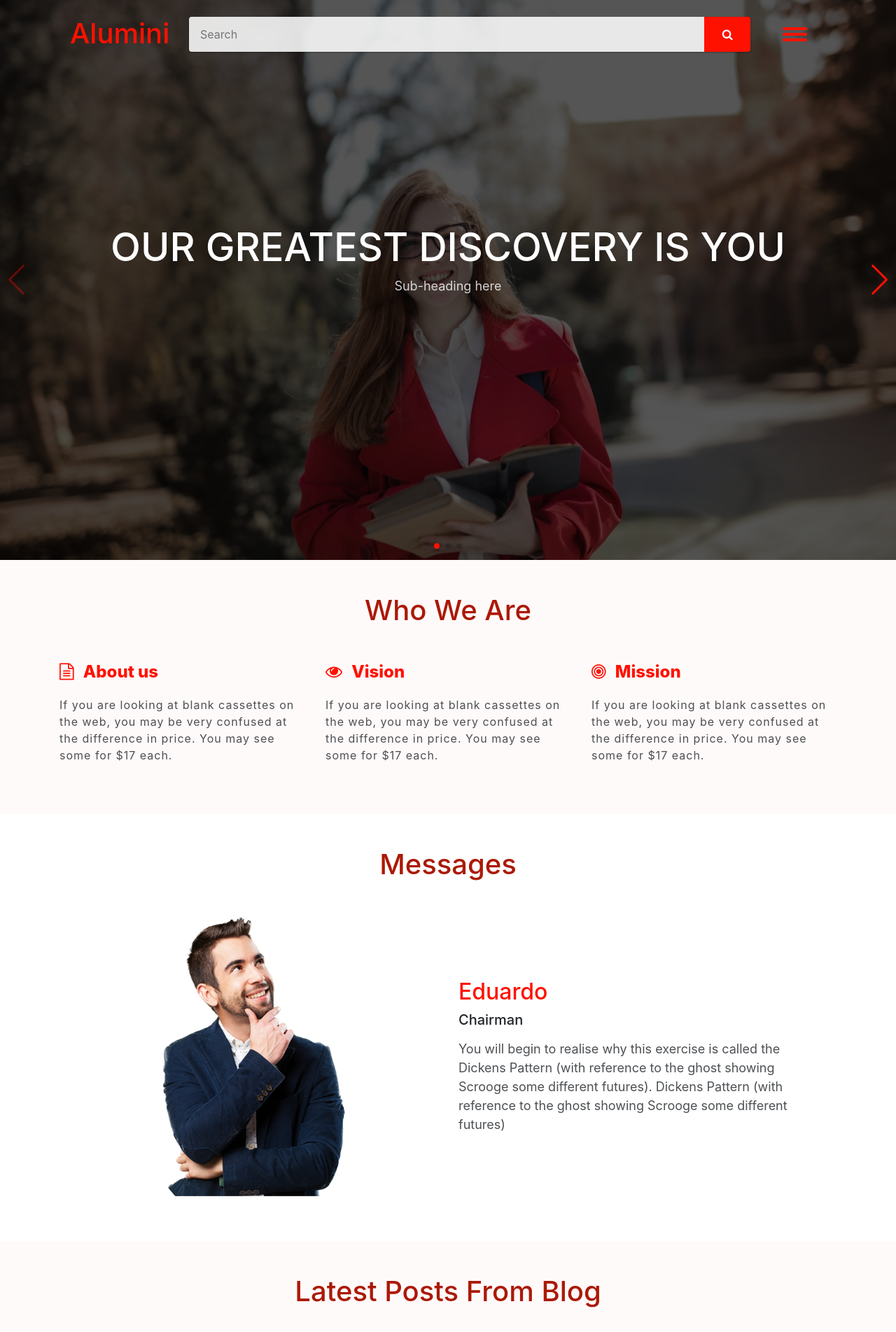
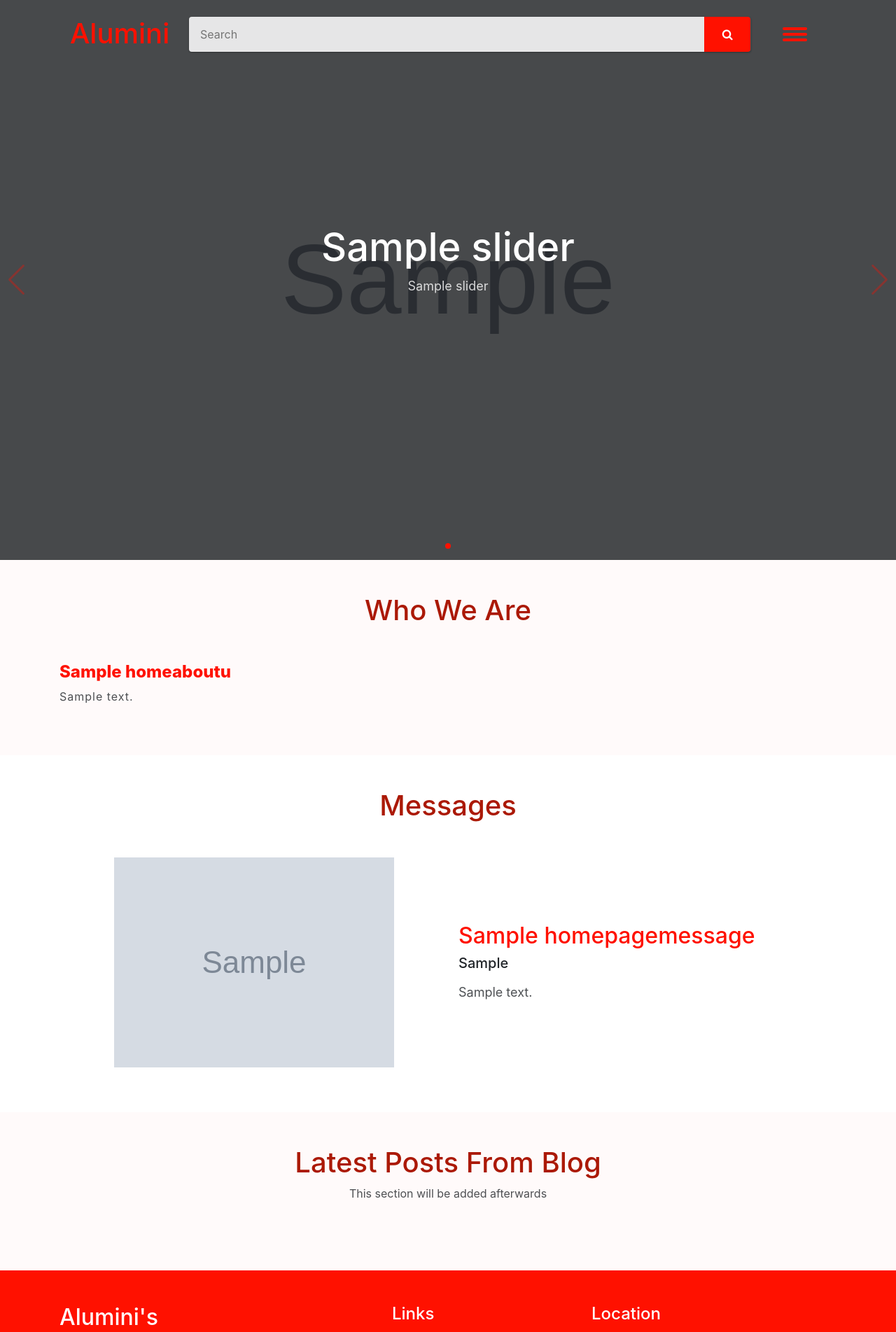
Before and after one commit to rohanraghuwanshi/Alumini-Project, a Django app: page / in a window 1280 px wide. Shown: the top 1903 px of the page at 70% size. Run offline with Django 3.2, Linux system fonts and the light colour scheme; tables that the repository leaves empty hold one stand-in row (values such as "Sample post"); grey boxes marked "Sample" are stand-in pictures; parts of the project's set-up code (start-up, migrations or seed data) failed here and were passed over; some libraries are stand-ins or nearby versions.

Commit message:
Homeapp  updated

```diff
--- a/homeapp/admin.py
+++ b/homeapp/admin.py
@@ -1,6 +1,6 @@
 from django.contrib import admin
 
-from .models import ContactRequest
+from .models import ContactRequest, Slider, HomeAboutUs, HomepageMessage, FooterAboutus
 
 class ContactRequestAdmin(admin.ModelAdmin):
     list_display = ['name', 'email', 'phone']
@@ -8,3 +8,7 @@ class ContactRequestAdmin(admin.ModelAdmin):
 
 # Register your models here.
 admin.site.register(ContactRequest, ContactRequestAdmin)
+admin.site.register(HomepageMessage)
+admin.site.register(FooterAboutus)
+admin.site.register(HomeAboutUs)
+admin.site.register(Slider)
--- a/homeapp/models.py
+++ b/homeapp/models.py
@@ -2,6 +2,67 @@ from django.db import models
 from django.shortcuts import redirect
 
 # Create your models here.
+class Slider(models.Model):
+
+    name = models.CharField(max_length=50)
+    image = models.ImageField(upload_to="slider_images")
+    heading = models.CharField(max_length=200)
+    subheading = models.CharField(max_length=200)
+
+    class Meta:
+        verbose_name = "Slider"
+        verbose_name_plural = "Sliders"
+
+    def __str__(self):
+        return self.name
+
+
+class HomeAboutUs(models.Model):
+
+    name = models.CharField(max_length=50)
+    text = models.TextField()
+
+    class Meta:
+        verbose_name = "HomeAboutUs"
+        verbose_name_plural = "HomeAboutUss"
+
+    def __str__(self):
+        return self.name
+
+
+class HomepageMessage(models.Model):
+
+    name = models.CharField(max_length=50)
+    post = models.CharField(max_length=50)
+    message = models.TextField()
+
+    image = models.ImageField(upload_to="HomeMessageImages")
+
+    class Meta:
+        verbose_name = "HomepageMessage"
+        verbose_name_plural = "HomepageMessages"
+
+    def __str__(self):
+        return self.name
+
+
+class FooterAboutus(models.Model):
+
+    name = models.CharField(max_length=50)
+    text = models.TextField()
+    contact = models.CharField(max_length=15)
+    email = models.EmailField(max_length=254)
+    location = models.TextField()
+    location_link = models.TextField(default='https://g.page/medi-caps-university-indore?share')
+
+
+    class Meta:
+        verbose_name = "FooterAboutus"
+        verbose_name_plural = "FooterAboutus"
+
+    def __str__(self):
+        return self.name
+
 
 class ContactRequest(models.Model):
 
--- a/homeapp/templates/homeapp/index.html
+++ b/homeapp/templates/homeapp/index.html
@@ -7,31 +7,16 @@
     <section class="slider-section">
         <div class="swiper-container">
             <div class="swiper-wrapper">
-                <div class="swiper-slide" style="background-image: url('{% static 'images/slider/1.jpg' %}');">
+                {% for slider in  sliders %}
+                <div class="swiper-slide" style="background-image: url('{{ slider.image.url }}');">
                     <div class="slide-wrapper">
                         <div class="slider-content">
-                            <h1>OUR GREATEST DISCOVERY IS YOU</h1>
-                            <p>Sub-heading here</p>
+                            <h1>{{ slider.heading }}</h1>
+                            <p>{{ slider.subheading }}</p>
                         </div>
                     </div>
                 </div>
-                <div class="swiper-slide" style="background-image: url('{% static 'images/slider/2.jpg' %}');">
-                    <div class="slide-wrapper">
-                        <div class="slider-content">
-                            <h1>WE'RE LUCKY TO HAVE HAD YOU</h1>
-                            <p>Sub-heading here</p>
-                        </div>
-                    </div>
-                </div>
-                <div class="swiper-slide" style="background-image: url('{% static 'images/slider/3.jpg' %}');">
-                    <div class="slide-wrapper">
-                        <div class="slider-content">
-                            <h1>Heading here</h1>
-                            <p>Sub-heading here</p>
-                        </div>
-                    </div>
-                </div>
-
+                {% endfor %}
             </div>
             <!-- Add Arrows -->
             <div class="swiper-button-next"></div>
@@ -47,24 +32,14 @@
 	    		<h1>Who We Are</h1>
 	    	</div>
 	    	<div class="row">
+            {% for a in aboutus %}
 	    		<div class="col-lg-4 col-md-12">
 	    			<div class="about-item">
-	    				<h4><i class="fa fa-file-text-o pr-2 mb-3"> </i> About us</h4>
-	    				<p class="pb-2">If you are looking at blank cassettes on the web, you may be very confused at the difference in price. You may see some for $17 each.</p>
+	    				<h4>{{ a.name }}</h4>
+	    				<p class="pb-2">{{ a.text }}</p>
 	    			</div>
 	    		</div>
-	    		<div class="col-lg-4 col-md-12">
-	    			<div class="about-item">
-	    				<h4><i class="fa fa-eye pr-2 mb-3"> </i> Vision</h4>
-	    				<p class="pb-2">If you are looking at blank cassettes on the web, you may be very confused at the difference in price. You may see some for $17 each.</p>
-	    			</div>
-	    		</div>
-	    		<div class="col-lg-4 col-md-12">
-	    			<div class="about-item">
-	    				<h4><i class="fa fa-bullseye pr-2 mb-3"> </i> Mission</h4>
-	    				<p class="pb-2">If you are looking at blank cassettes on the web, you may be very confused at the difference in price. You may see some for $17 each.</p>
-	    			</div>
-	    		</div>
+            {% endfor %}
 	    	</div>
 	    </div>
     </section>
@@ -76,48 +51,22 @@
 	    	</div>
             <div class="message-swiper-container">
                 <div class="swiper-wrapper">
+                {% for msg in messages %}
                     <div class="swiper-slide">
                         <div class="col-lg-6 col-md-12">
 							<div class="message-picture pb-3">
-								<img src="{% static 'images/home-message/msg.png' %}" alt="picture here">
+								<img src="{{ msg.image.url }}" alt="picture here">
 							</div>
 						</div>
 						<div class="col-lg-6 col-md-12">
 							<div class="message-content">
-								<h2>Eduardo</h2>
-								<h5 class="pb-2">Chairman</h5>
-								<p>You will begin to realise why this exercise is called the Dickens Pattern (with reference to the ghost showing Scrooge some different futures). Dickens Pattern (with reference to the ghost showing Scrooge some different futures)</p>
+								<h2>{{ msg.name }}</h2>
+								<h5 class="pb-2">{{ msg.post }}</h5>
+								<p>{{ msg.message }}</p>
 							</div>
 						</div>
                     </div>
-                    <div class="swiper-slide">
-                        <div class="col-lg-6 col-md-12">
-							<div class="message-picture pb-3">
-								<img src="{% static 'images/home-message/msg.png' %}" alt="picture here">
-							</div>
-						</div>
-						<div class="col-lg-6 col-md-12">
-							<div class="message-content">
-								<h2>Eduardo</h2>
-								<h5 class="pb-2">Chairman</h5>
-								<p>You will begin to realise why this exercise is called the Dickens Pattern (with reference to the ghost showing Scrooge some different futures). Dickens Pattern (with reference to the ghost showing Scrooge some different futures)</p>
-							</div>
-						</div>
-                    </div>
-                    <div class="swiper-slide">
-                        <div class="col-lg-6 col-md-12">
-							<div class="message-picture  pb-3">
-								<img src="{% static 'images/home-message/msg.png' %}" alt="picture here">
-							</div>
-						</div>
-						<div class="col-lg-6 col-md-12">
-							<div class="message-content">
-								<h2>Eduardo</h2>
-								<h5 class="pb-2">Chairman</h5>
-								<p>You will begin to realise why this exercise is called the Dickens Pattern (with reference to the ghost showing Scrooge some different futures). Dickens Pattern (with reference to the ghost showing Scrooge some different futures)</p>
-							</div>
-						</div>
-                    </div>
+                {% endfor %}
                 </div>
             </div>
         </div>
@@ -127,8 +76,9 @@
         <div class="container">
             <div class="main_title">
                 <h1>Latest Posts From Blog</h1>
+                <p>This section will be added afterwards</p>
             </div>
-            <div class="row">
+            {% comment %} <div class="row">
                 <div class="col-lg-4  pt-3 pb-3">
                     <div class="index_blog_item">
                         <div class="index_blog_img">
@@ -177,7 +127,7 @@
                         </div>
                     </div>
                 </div>
-            </div>
+            </div> {% endcomment %}
         </div>
     </section>
 {% endblock body_block %}
--- a/homeapp/views.py
+++ b/homeapp/views.py
@@ -1,12 +1,20 @@
 from django.shortcuts import redirect
 from django.views.generic import CreateView, TemplateView
 
-from .models import ContactRequest
+from .models import ContactRequest, Slider, HomeAboutUs, HomepageMessage, FooterAboutus
 from .forms import ContactRequestForm
 # Create your views here.
 
 class IndexView(TemplateView):
     template_name = "homeapp/index.html"
+
+    def get_context_data(self, *args, **kwargs):
+        context = super(IndexView, self).get_context_data(*args, **kwargs)
+        context['sliders'] = Slider.objects.all()
+        context['aboutus'] = HomeAboutUs.objects.all()[:3]
+        context['messages'] = HomepageMessage.objects.all()
+        context['footer'] = FooterAboutus.objects.all()[0]
+        return context
 
 class AboutusView(TemplateView):
     template_name = "homeapp/aboutus.html"
```
